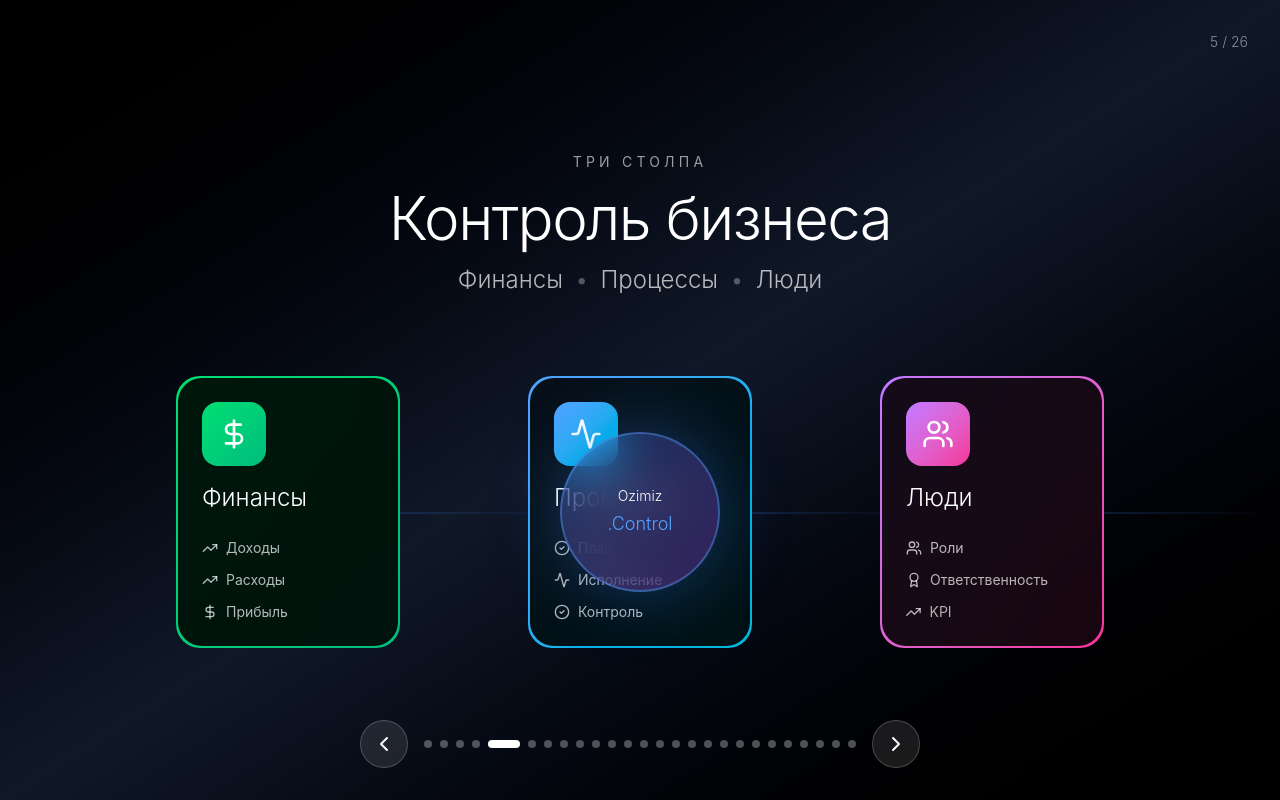
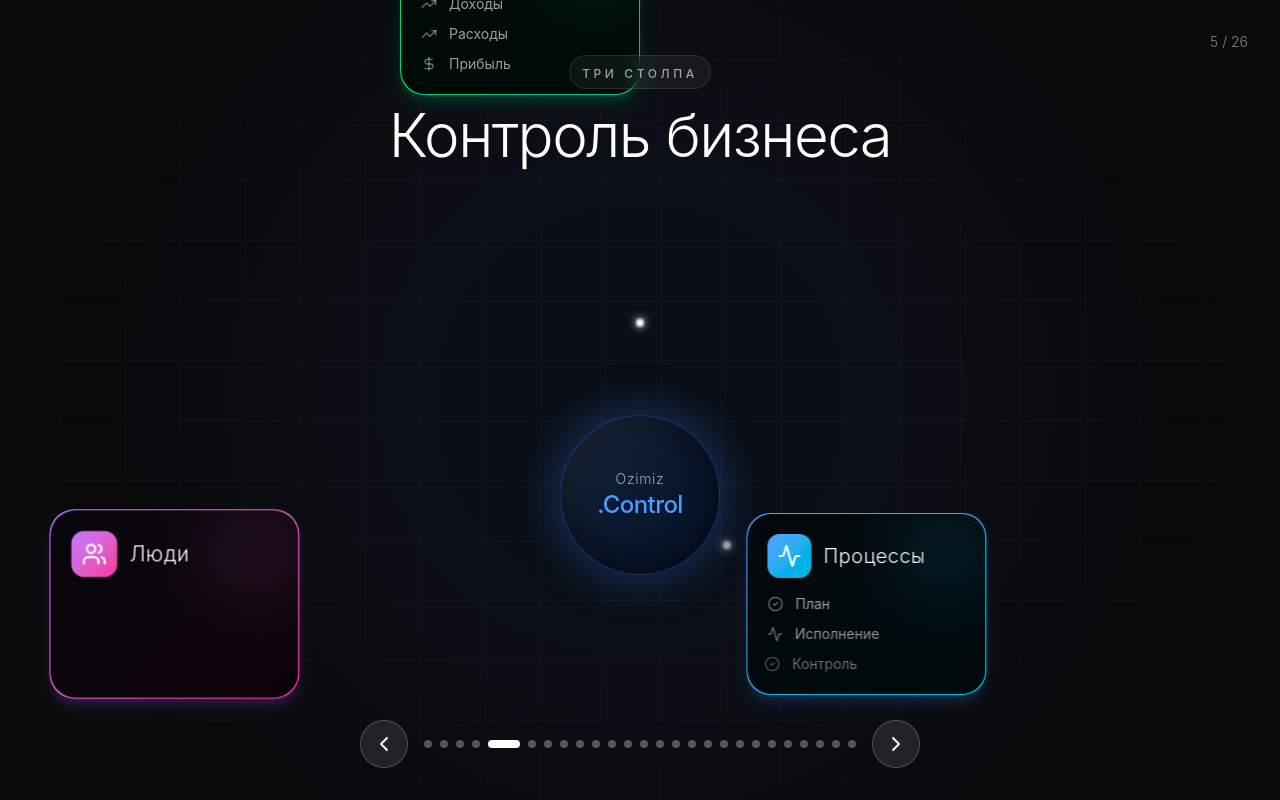
Before and after one commit to nurgu1/ozimiz.control, a React app: page / in a window 1280 px wide. Both pictures are taken after a click on the button 516 px from the left and 744 px from the top of the page. Built offline with nearby package versions, Linux system fonts and the light colour scheme; the HTML template or start-up script is replaced by a standard one.

Commit message:
Refactor Slide05ThreePillars component styles
Updated styles and animations for the Slide05ThreePillars component, including shadow effects and layout adjustments.

```diff
--- a/src/app/components/slides/Slide05ThreePillars.tsx
+++ b/src/app/components/slides/Slide05ThreePillars.tsx
@@ -7,18 +7,21 @@
       title: 'Финансы',
       icon: DollarSign,
       color: 'from-green-400 to-emerald-500',
+      shadow: 'shadow-emerald-500/20',
       items: ['Доходы', 'Расходы', 'Прибыль']
     },
     {
       title: 'Процессы',
       icon: Activity,
       color: 'from-blue-400 to-cyan-500',
+      shadow: 'shadow-blue-500/20',
       items: ['План', 'Исполнение', 'Контроль']
     },
     {
       title: 'Люди',
       icon: Users,
       color: 'from-purple-400 to-pink-500',
+      shadow: 'shadow-purple-500/20',
       items: ['Роли', 'Ответственность', 'KPI']
     }
   ];
@@ -36,168 +39,156 @@
   };
 
   return (
-    <div className="w-full h-full flex flex-col items-center justify-center bg-gradient-to-br from-black via-gray-900 to-black p-16 relative overflow-hidden">
+    <div className="w-full h-full flex flex-col items-center justify-center bg-[#0a0a0a] text-white p-8 relative overflow-hidden">
+
       {/* Grid Background */}
       <motion.div
         initial={{ opacity: 0 }}
-        animate={{ opacity: 0.03 }}
-        transition={{ duration: 2 }}
-        className="absolute inset-0"
-        style={{
-          backgroundImage: `
-            linear-gradient(to right, rgba(255,255,255,0.1) 1px, transparent 1px),
-            linear-gradient(to bottom, rgba(255,255,255,0.1) 1px, transparent 1px)
-          `,
-          backgroundSize: '50px 50px'
-        }}
-      />
+        animate={{ opacity: 1 }}
+        transition={{ duration: 1.5 }}
+        className="absolute inset-0 pointer-events-none"
+      >
+         <div className="absolute inset-0 bg-[linear-gradient(rgba(255,255,255,0.03)_1px,transparent_1px),linear-gradient(90deg,rgba(255,255,255,0.03)_1px,transparent_1px)] bg-[size:60px_60px] [mask-image:radial-gradient(ellipse_at_center,black_40%,transparent_100%)]" />
+         {/* Ambient Glow */}
+         <div className="absolute top-1/2 left-1/2 -translate-x-1/2 -translate-y-1/2 w-[800px] h-[800px] bg-blue-900/10 blur-[100px] rounded-full" />
+      </motion.div>
 
       {/* Header */}
       <motion.div
         initial={{ opacity: 0, y: -30 }}
         animate={{ opacity: 1, y: 0 }}
         transition={{ duration: 0.8 }}
-        className="text-center mb-20 relative z-10"
+        className="text-center mb-16 relative z-10"
       >
-        <div className="text-white/60 text-sm tracking-[0.3em] uppercase mb-4">
-          Три столпа
+        <div className="inline-block px-3 py-1 mb-4 border border-white/10 rounded-full bg-white/5 backdrop-blur-sm">
+          <span className="text-white/60 text-xs tracking-[0.3em] uppercase font-medium">Три столпа</span>
         </div>
-        <h1 className="text-6xl font-light text-white tracking-tight mb-4">
+        <h1 className="text-5xl md:text-6xl font-light text-white tracking-tight mb-4">
           Контроль бизнеса
         </h1>
-        <div className="flex items-center justify-center gap-3 text-2xl text-white/70 font-light">
-          <span>Финансы</span>
-          <span className="text-white/30">•</span>
-          <span>Процессы</span>
-          <span className="text-white/30">•</span>
-          <span>Люди</span>
+      </motion.div>
+
+      {/* Main Content Area */}
+      <div className="relative w-full max-w-6xl h-[500px] flex items-center justify-center">
+
+        {/* 1. CENTRAL CORE (Появляется первым) */}
+        <motion.div
+          initial={{ scale: 0, opacity: 0 }}
+          animate={{ scale: 1, opacity: 1 }}
+          transition={{ duration: 0.8, ease: "backOut" }}
+          className="relative z-30"
+        >
+          {/* Pulse Effect behind core */}
+          <motion.div
+            animate={{ scale: [1, 1.2, 1], opacity: [0.1, 0.3, 0.1] }}
+            transition={{ duration: 3, repeat: Infinity }}
+            className="absolute inset-0 bg-blue-500 rounded-full blur-xl"
+          />
+
+          <div className="w-40 h-40 rounded-full bg-gradient-to-br from-[#1a1a1a] to-black border border-blue-500/30 flex flex-col items-center justify-center shadow-[0_0_40px_rgba(59,130,246,0.2)]">
+            <span className="text-white text-sm font-light tracking-wider opacity-60">Ozimiz</span>
+            <span className="text-blue-400 text-2xl font-medium tracking-tight">.Control</span>
           </div>
         </motion.div>
 
-      {/* Main Content */}
-      <div className="relative w-full max-w-6xl">
-        {/* Central Core */}
+        {/* 2. PILLARS LOOP (Появляются по очереди) */}
+        {pillars.map((pillar, pillarIndex) => {
+          const Icon = pillar.icon;
+          // Расчет углов: -90 (верх), 30 (право-низ), 150 (лево-низ)
+          const angleDeg = -90 + (pillarIndex * 120);
+          const angleRad = angleDeg * (Math.PI / 180);
+          const radius = 280; // Расстояние от центра
+
+          // Тайминги анимации
+          // Центр занимает 0.8с.
+          // Каждая ветка стартует с шагом 0.3с
+          const startDelay = 0.8 + (pillarIndex * 0.4);
+
+          return (
+            <div key={pillar.title} className="absolute top-1/2 left-1/2 w-0 h-0">
+
+              {/* Группа вращения (помещает элемент под нужным углом) */}
+              <div
+                className="absolute top-0 left-0 w-0 h-0 flex items-center"
+                style={{ transform: `rotate(${angleDeg}deg)` }}
+              >
+
+                {/* A. CONNECTION LINE (Линия растет от центра) */}
                 <motion.div
-          initial={{ scale: 0, opacity: 0 }}
-          animate={{ scale: 1, opacity: 1 }}
-          transition={{ duration: 0.8, ease: 'easeOut' }}
-          className="absolute top-1/2 left-1/2 -translate-x-1/2 -translate-y-1/2 z-20"
+                  initial={{ width: 0, opacity: 0 }}
+                  animate={{ width: radius, opacity: 1 }}
+                  transition={{ delay: startDelay, duration: 0.5, ease: "easeOut" }}
+                  className="h-[2px] bg-gradient-to-r from-blue-500/40 to-transparent origin-left"
+                />
+
+                {/* Data Particle moving along the line */}
+                <motion.div
+                  initial={{ x: 0, opacity: 0 }}
+                  animate={{ x: radius, opacity: [0, 1, 0] }}
+                  transition={{
+                    delay: startDelay + 0.5,
+                    duration: 2,
+                    repeat: Infinity,
+                    repeatDelay: 1
+                  }}
+                  className="absolute top-1/2 -translate-y-1/2 w-2 h-2 bg-white rounded-full blur-[1px] shadow-[0_0_10px_white]"
+                />
+
+                {/* B. PILLAR CARD (Карточка появляется на конце линии) */}
+                <motion.div
+                  className="absolute"
+                  style={{ left: radius, transform: `rotate(${-angleDeg}deg)` }} // Компенсируем вращение, чтобы текст был ровно
                 >
                   <motion.div
-            animate={{
-              boxShadow: [
-                '0 0 60px rgba(59, 130, 246, 0.3)',
-                '0 0 100px rgba(59, 130, 246, 0.5)',
-                '0 0 60px rgba(59, 130, 246, 0.3)',
-              ]
-            }}
-            transition={{ duration: 2, repeat: Infinity }}
-            className="w-40 h-40 rounded-full bg-gradient-to-br from-blue-500/30 to-purple-500/30 backdrop-blur-xl border-2 border-blue-400/40 flex items-center justify-center"
+                    initial={{ scale: 0, opacity: 0, x: -20 }}
+                    animate={{ scale: 1, opacity: 1, x: 0 }}
+                    transition={{ delay: startDelay + 0.3, duration: 0.5, type: "spring" }}
+                    className="relative -translate-x-1/2 -translate-y-1/2" // Центрируем карточку на конце линии
                   >
-            <div className="text-center">
-              <div className="text-white text-sm font-light mb-1">Ozimiz</div>
-              <div className="text-blue-400 text-lg font-light">.Control</div>
+                    <div className={`w-60 rounded-3xl bg-gradient-to-br ${pillar.color} p-[1px] ${pillar.shadow} shadow-lg`}>
+                      <div className="w-full h-full bg-black/95 backdrop-blur-md rounded-3xl p-5 relative overflow-hidden">
+
+                        {/* Фоновый градиент внутри карточки */}
+                        <div className={`absolute top-0 right-0 w-20 h-20 bg-gradient-to-br ${pillar.color} opacity-20 blur-2xl rounded-full pointer-events-none`} />
+
+                        {/* Заголовок и иконка */}
+                        <div className="flex items-center gap-3 mb-4">
+                          <div className={`p-2.5 rounded-xl bg-gradient-to-br ${pillar.color} bg-opacity-10`}>
+                            <Icon className="w-6 h-6 text-white" />
                           </div>
-          </motion.div>
-        </motion.div>
-
-        {/* Three Pillars */}
-        <div className="flex items-center justify-center gap-32">
-          {pillars.map((pillar, pillarIndex) => {
-            const Icon = pillar.icon;
-            const angle = (pillarIndex * 120 - 90) * (Math.PI / 180);
-            const radius = 280;
-
-            return (
-              <div key={pillar.title} className="relative">
-                {/* Connection Line */}
-                <motion.div
-                  initial={{ scale: 0 }}
-                  animate={{ scale: 1 }}
-                  transition={{ delay: 0.5 + pillarIndex * 0.2, duration: 0.6 }}
-                  className="absolute top-1/2 left-1/2"
-                  style={{
-                    width: `${radius}px`,
-                    height: '2px',
-                    transformOrigin: 'left center',
-                    transform: `rotate(${angle}rad)`,
-                    background: `linear-gradient(to right, rgba(59, 130, 246, 0.3), transparent)`
-                  }}
-                />
-
-                {/* Pillar Card */}
-                <motion.div
-                  initial={{ opacity: 0, scale: 0, y: 50 }}
-                  animate={{ opacity: 1, scale: 1, y: 0 }}
-                  transition={{ delay: 0.8 + pillarIndex * 0.2, duration: 0.6 }}
-                  className="relative"
-                >
-                  <div className={`w-56 rounded-3xl bg-gradient-to-br ${pillar.color} p-0.5`}>
-                    <div className="w-full h-full bg-black/90 backdrop-blur-xl rounded-3xl p-6">
-                      {/* Icon */}
-                      <div className={`w-16 h-16 rounded-2xl bg-gradient-to-br ${pillar.color} flex items-center justify-center mb-4`}>
-                        <Icon className="w-8 h-8 text-white" />
+                          <h3 className="text-xl text-white font-light tracking-wide">{pillar.title}</h3>
                         </div>
 
-                      {/* Title */}
-                      <h3 className="text-2xl text-white font-light mb-6">
-                        {pillar.title}
-                      </h3>
-
-                      {/* Items */}
-                      <div className="space-y-3">
+                        {/* Список пунктов (Появляются каскадом) */}
+                        <div className="space-y-2.5">
                           {pillar.items.map((item, itemIndex) => {
-                          const SubIcon = subIcons[item as keyof typeof subIcons];
+                            // @ts-ignore
+                            const SubIcon = subIcons[item] || TrendingUp;
                             return (
                               <motion.div
                                 key={item}
-                              initial={{ opacity: 0, x: -20 }}
+                                initial={{ opacity: 0, x: -10 }}
                                 animate={{ opacity: 1, x: 0 }}
                                 transition={{
-                                delay: 1.2 + pillarIndex * 0.2 + itemIndex * 0.1,
-                                duration: 0.4
+                                  delay: startDelay + 0.6 + (itemIndex * 0.1),
+                                  duration: 0.3
                                 }}
-                              className="flex items-center gap-2 text-white/70 text-sm"
+                                className="flex items-center gap-3 text-white/60 text-sm group cursor-default hover:text-white transition-colors"
                               >
-                              <SubIcon className="w-4 h-4" />
+                                <SubIcon className="w-4 h-4 text-white/40 group-hover:text-blue-400 transition-colors" />
                                 <span>{item}</span>
                               </motion.div>
                             );
                           })}
                         </div>
+
                       </div>
                     </div>
                   </motion.div>
+                </motion.div>
+
               </div>
-            );
-          })}
             </div>
-
-        {/* Data Flow Animation */}
-        {[...Array(9)].map((_, i) => {
-          const pillarIndex = Math.floor(i / 3);
-          const angle = (pillarIndex * 120 - 90) * (Math.PI / 180);
-          const distance = 70 + (i % 3) * 30;
-
-          return (
-            <motion.div
-              key={i}
-              initial={{ opacity: 0 }}
-              animate={{
-                opacity: [0, 1, 0],
-                scale: [0.5, 1, 0.5]
-              }}
-              transition={{
-                duration: 2,
-                delay: 2 + i * 0.2,
-                repeat: Infinity,
-                repeatDelay: 3
-              }}
-              className="absolute top-1/2 left-1/2 w-2 h-2 bg-blue-400 rounded-full"
-              style={{
-                transform: `translate(-50%, -50%) translate(${Math.cos(angle) * distance}px, ${Math.sin(angle) * distance}px)`
-              }}
-            />
           );
         })}
       </div>
```
Lines whose indentation alone changed are shown as unchanged.
